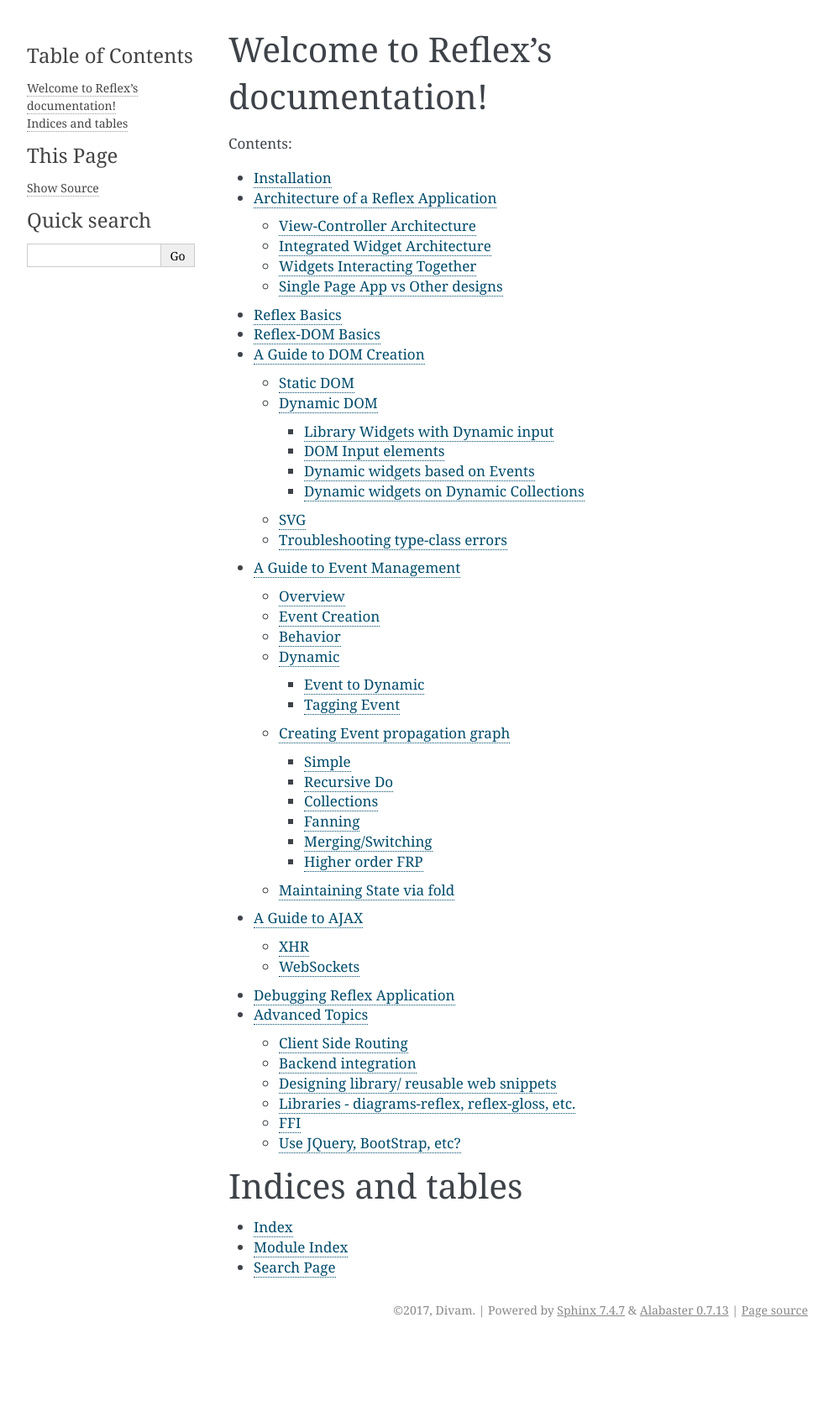
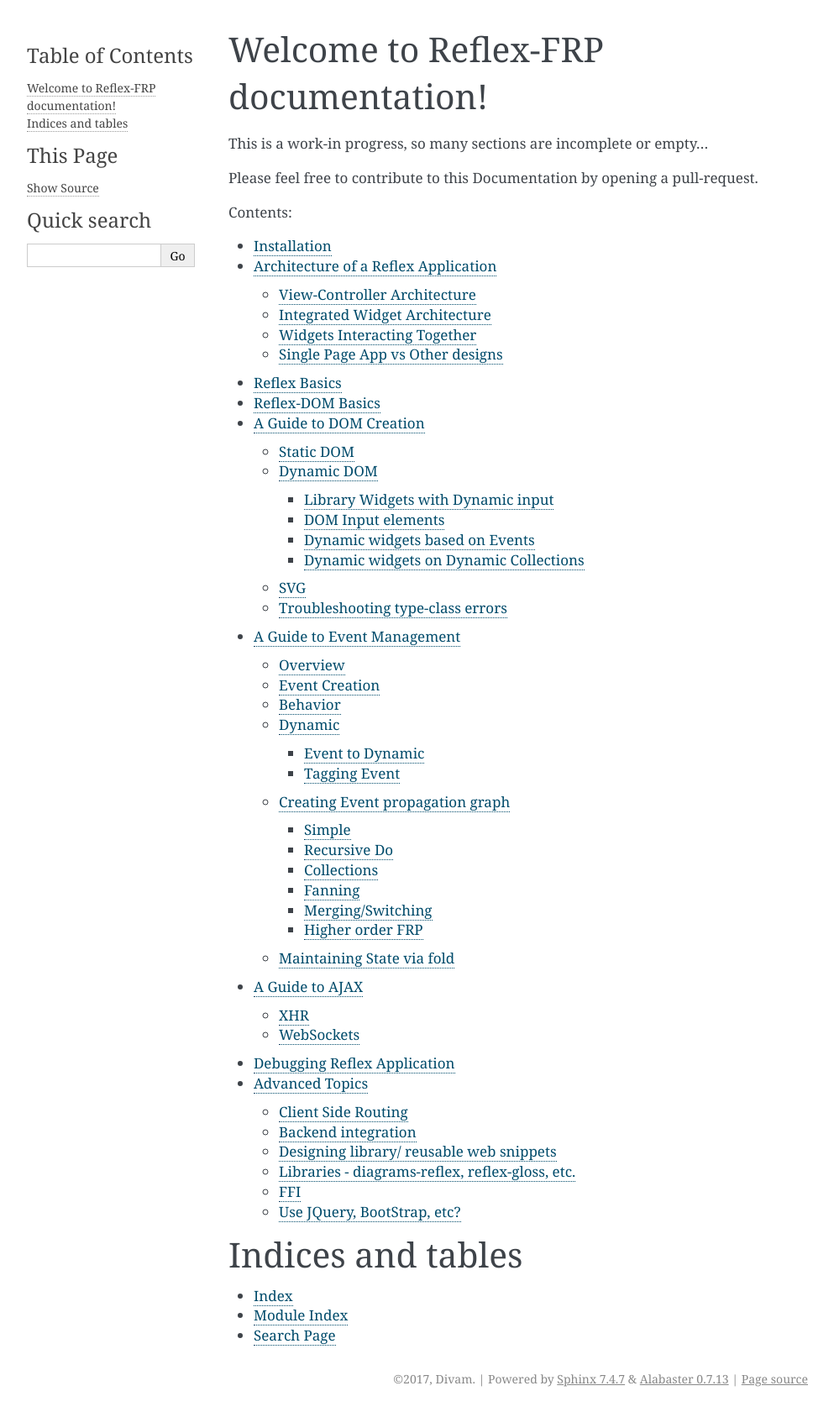
Before and after one commit to reflex-frp/reflex-platform, a Sphinx documentation site: the page built from reflex-frp.org/doc/index.rst, in a window 1280 px wide. Shown: the whole page at 84% size, without its empty margins (148-1141 px from the left). Built offline with Sphinx 7.4.7, drawn with Linux system fonts in a browser that asks for light colours; before the commit the page ends 1599 px from its top, so only the background shows below that.

Commit message:
doc change

```diff
--- a/reflex-frp.org/doc/index.rst
+++ b/reflex-frp.org/doc/index.rst
@@ -3,8 +3,12 @@
    You can adapt this file completely to your liking, but it should at least
    contain the root `toctree` directive.
 
-Welcome to Reflex's documentation!
+Welcome to Reflex-FRP documentation!
 ==================================
+
+This is a work-in progress, so many sections are incomplete or empty...
+
+Please feel free to contribute to this Documentation by opening a pull-request.
 
 Contents:
 
--- a/reflex-frp.org/doc/installation.rst
+++ b/reflex-frp.org/doc/installation.rst
@@ -2,5 +2,7 @@
 Installation
 ------------
 
-.. TODO copy from reflex-platform, it has to provide all the possible ways
+.. todo:: copy from reflex-platform, it has to provide all the possible ways
   user might need to install including stack, nix, nixos, ...
+
+Please refer to `reflex-platform <https://github.com/reflex-frp/reflex-platform/blob/develop/README.md#setup>`_
```
